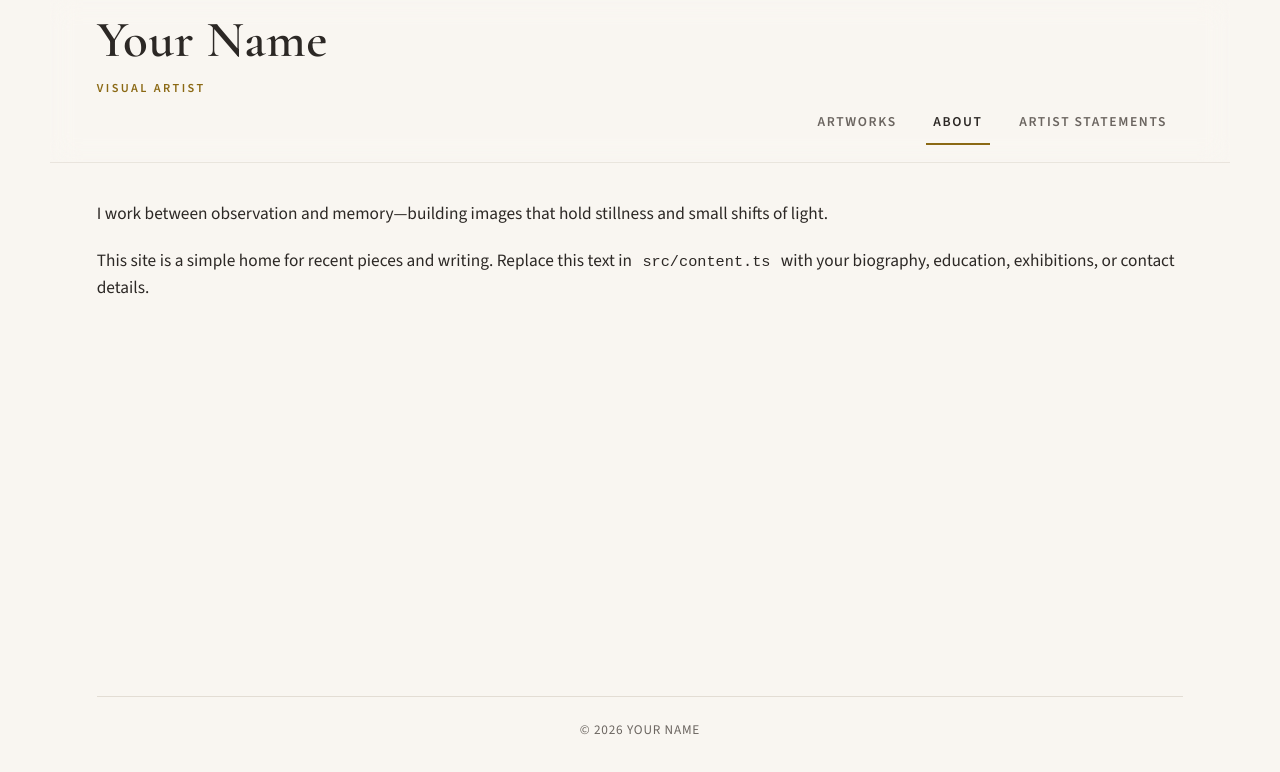
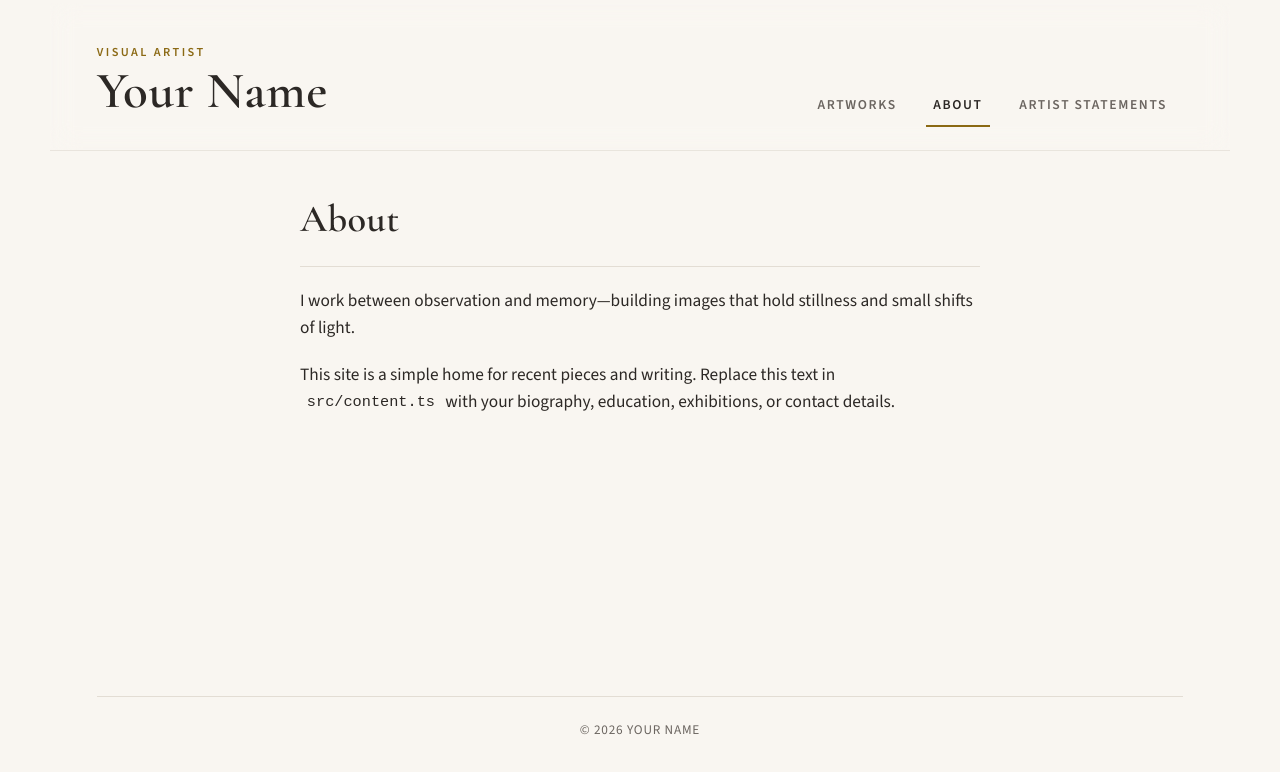
Before and after one commit to ducmtran-commit/portfolio, a React (Vite) app in the folder portfolio website/: page / in a window 1280 px wide. Both pictures are taken after a click on the tab "ABOUT". Shown: the top 772 px of the page. Built offline with nearby package versions, Linux system fonts and the light colour scheme.

Commit message:
Update App.tsx

```diff
--- a/portfolio website/src/App.tsx
+++ b/portfolio website/src/App.tsx
@@ -1,5 +1,11 @@
 import { useState } from 'react'
-import { aboutHtml, artworks, site, statementsHtml } from './content'
+import {
+  aboutHtml,
+  artworks,
+  site,
+  statementsHtml,
+  worksIntro,
+} from './content'
 import './App.css'
 
 type TabId = 'artworks' | 'about' | 'statements'
@@ -15,10 +21,16 @@ function App() {
 
   return (
     <div className="site">
+      <div className="accent-bar" aria-hidden="true" />
+
       <header className="header">
+        <div className="header-top">
           <div className="brand">
+            <p className="site-subtitle">{site.subtitle}</p>
             <h1 className="site-name">{site.name}</h1>
-          <p className="site-subtitle">{site.subtitle}</p>
+            {site.tagline ? (
+              <p className="site-tagline">{site.tagline}</p>
+            ) : null}
           </div>
           <nav className="tabs" role="tablist" aria-label="Portfolio sections">
             {tabs.map((t) => (
@@ -37,6 +49,7 @@ function App() {
             </button>
             ))}
           </nav>
+        </div>
       </header>
 
       <main className="main">
@@ -45,8 +58,11 @@ function App() {
           role="tabpanel"
           aria-labelledby="tab-artworks"
           hidden={tab !== 'artworks'}
-          className="panel"
+          className="panel panel--works"
         >
+          {worksIntro ? (
+            <p className="works-intro">{worksIntro}</p>
+          ) : null}
           <ul className="art-grid">
             {artworks.map((a, i) => (
               <li key={a.id} className="art-card">
@@ -74,9 +90,13 @@ function App() {
           role="tabpanel"
           aria-labelledby="tab-about"
           hidden={tab !== 'about'}
-          className="panel prose"
+          className="panel panel--text"
         >
-          <div dangerouslySetInnerHTML={{ __html: aboutHtml }} />
+          <h2 className="panel-title">About</h2>
+          <div
+            className="prose"
+            dangerouslySetInnerHTML={{ __html: aboutHtml }}
+          />
         </section>
 
         <section
@@ -84,9 +104,13 @@ function App() {
           role="tabpanel"
           aria-labelledby="tab-statements"
           hidden={tab !== 'statements'}
-          className="panel prose"
+          className="panel panel--text"
         >
-          <div dangerouslySetInnerHTML={{ __html: statementsHtml }} />
+          <h2 className="panel-title">Artist statements</h2>
+          <div
+            className="prose"
+            dangerouslySetInnerHTML={{ __html: statementsHtml }}
+          />
         </section>
       </main>
 
```
Lines whose indentation alone changed are shown as unchanged.
